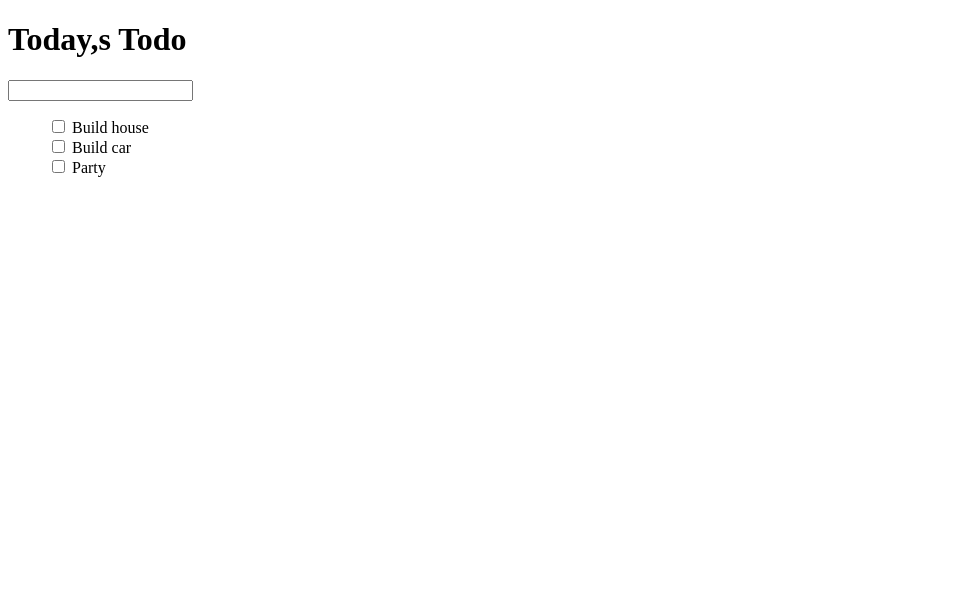
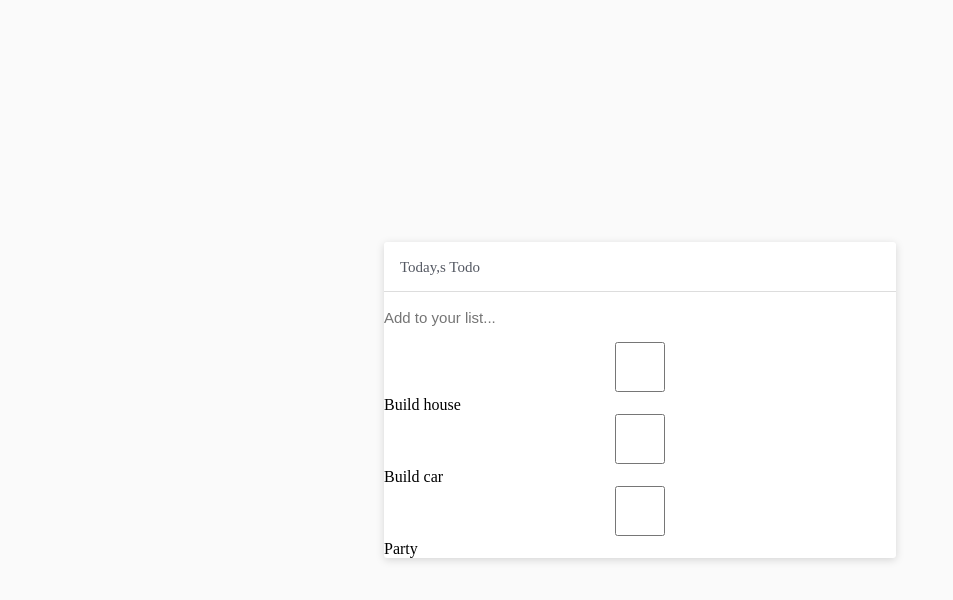
Before and after one commit to afizsavage/todo-list, a website built with webpack: page src/index.html in a window 1280 px wide. Shown: the whole page, without its empty margins (0-953 px from the left). Built offline with nearby package versions, Linux system fonts and the light colour scheme.

Commit message:
Style todo header

```diff
--- a/src/index.html
+++ b/src/index.html
@@ -7,6 +7,6 @@
     <title>Todo List</title>
   </head>
   <body>
-    <ul></ul>
+    <div></div>
   </body>
 </html>
--- a/src/scripts/index.js
+++ b/src/scripts/index.js
@@ -5,18 +5,15 @@ const todos = [
   { description: 'Build car', completed: false, index: 1 },
   { description: 'Party', completed: false, index: 2 },
 ];
-const list = document.querySelector('ul');
+const list = document.createElement('ul');
+const todoParent = document.querySelector('body div');
+todoParent.id = 'parent';
+const button = document.createElement('button');
 
 const addHeading = () => {
   const heading = document.createElement('h1');
   heading.textContent = 'Today,s Todo';
   return heading;
-};
-
-const addTopElements = () => {
-  const input = document.createElement('input');
-  document.body.insertBefore(addHeading(), list);
-  document.body.insertBefore(input, list);
 };
 
 const createTodoList = () => {
@@ -26,6 +23,17 @@ const createTodoList = () => {
     <label>${todo.description}</label></li> `;
     list.innerHTML = listItem;
   });
+  todoParent.appendChild(list);
+};
+
+const addTopElements = () => {
+  const headerParent = document.createElement('div');
+  const input = document.createElement('input');
+  headerParent.classList.add('handb');
+  headerParent.appendChild(addHeading());
+  input.placeholder = 'Add to your list...';
+  todoParent.appendChild(headerParent);
+  todoParent.appendChild(input);
 };
 
 const load = () => {
--- a/src/styles/styles.css
+++ b/src/styles/styles.css
@@ -1,7 +1,55 @@
-.dark {
-  background: #000;
+* {
+  padding: 0;
+  margin: 0;
+  box-sizing: border-box;
+}
+
+body {
+  width: 100%;
+  height: 100vh;
+  background: #fafafa;
+  display: flex;
+  flex-direction: column;
+  justify-content: center;
+  align-items: center;
+}
+
+#parent {
+  list-style: none;
+  width: 40%;
+  background: #fff;
+  box-sizing: border-box;
+  border-radius: 3px;
+  box-shadow: 0 2px 8px rgba(0, 0, 0, 0.15);
+}
+
+h1 {
+  color: #545862;
+  font-size: 15px;
+  font-weight: 400;
+  line-height: 20px;
+}
+
+input {
+  border: none;
+  height: 50px;
+  font-size: 15px;
+  width: 100%;
+}
+
+textarea:focus,
+input:focus {
+  outline: none;
 }
 
 ul {
   list-style: none;
 }
+
+.handb {
+  height: 50px;
+  display: flex;
+  align-items: center;
+  border-bottom: 1px solid #ddd;
+  padding: 0 1rem;
+}
```
